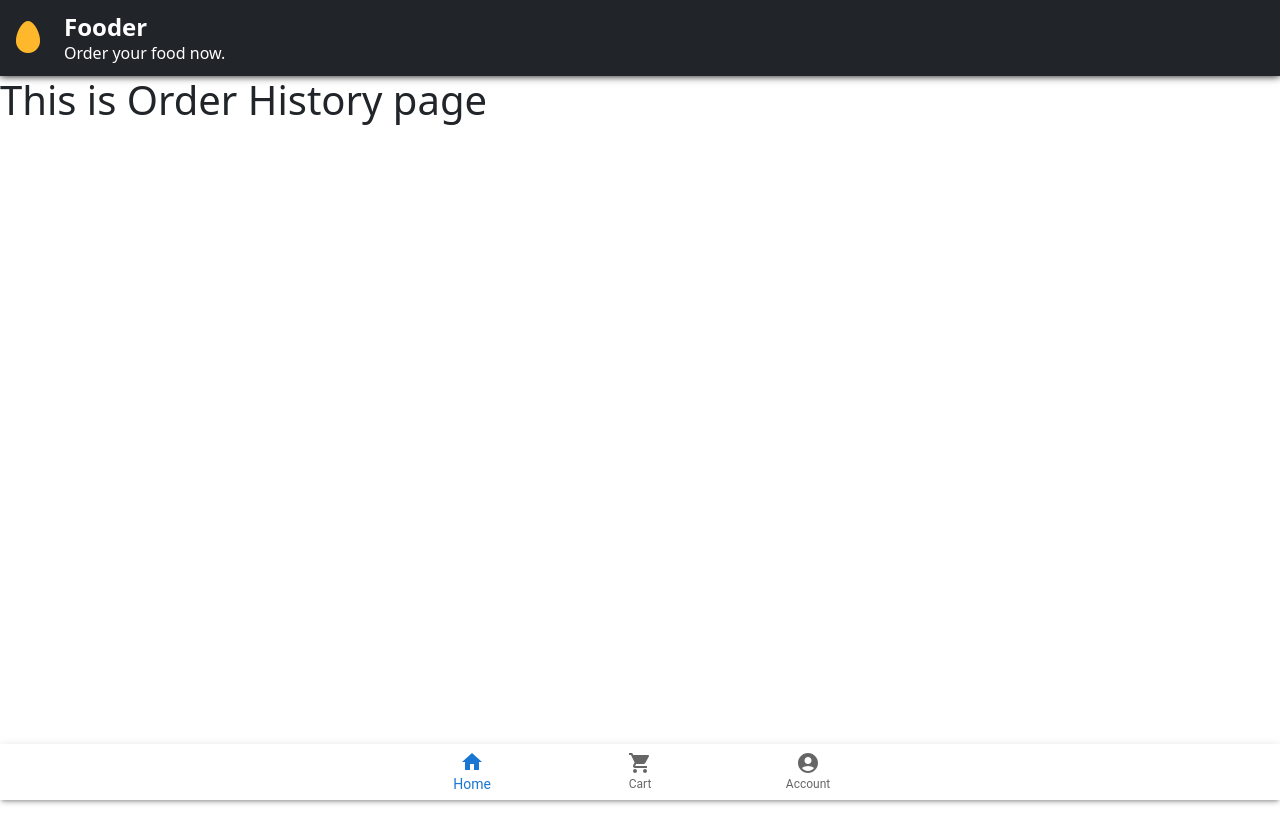
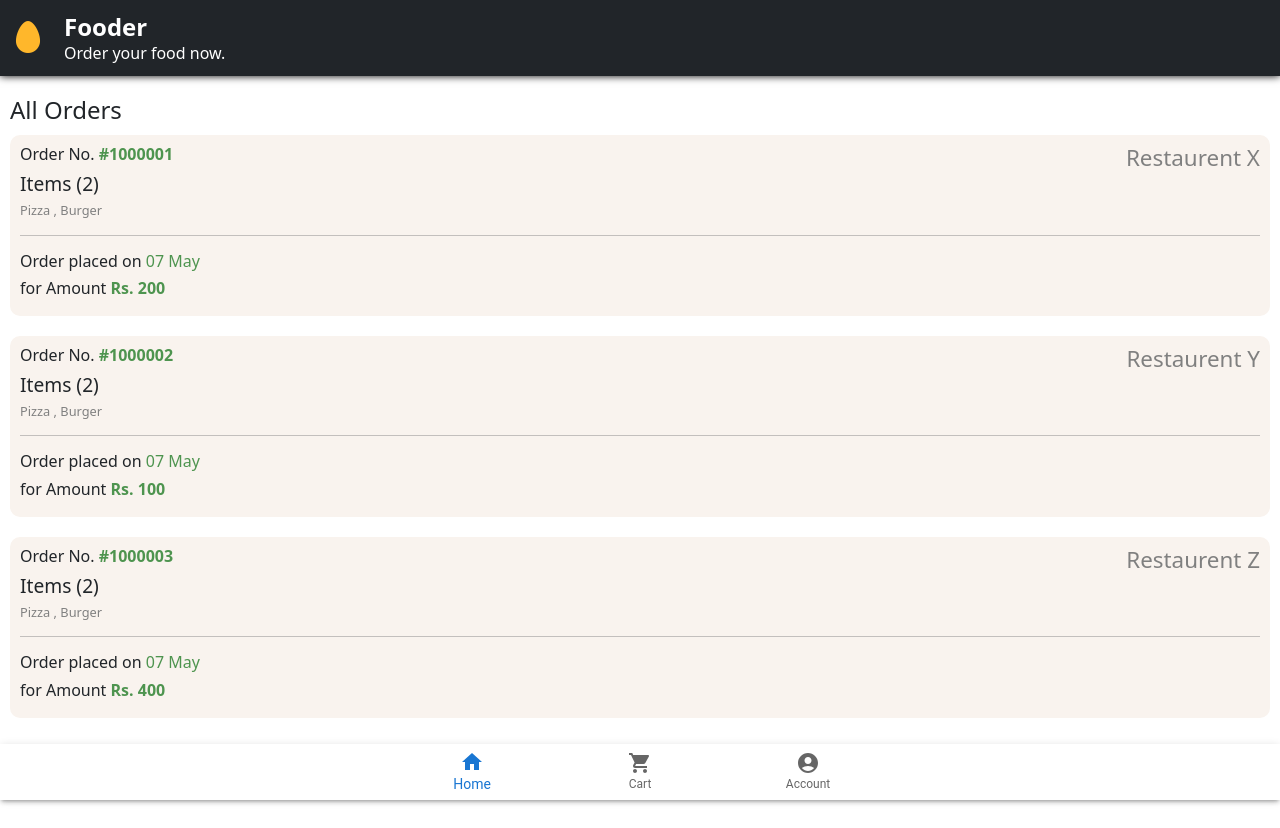
Before and after one commit to mr-harshtyagi/Fooder-client, a React (Create React App) app: page /orderhistory in a window 1280 px wide. Before the commit the page ends 800 px from the top, so only its background shows below. Built offline with nearby package versions, Linux system fonts and the light colour scheme.

Commit message:
order field added

```diff
--- a/src/components/order.jsx
+++ b/src/components/order.jsx
@@ -1 +1,35 @@
 // for making this order component , use dish for knowledge and reference
+
+export default function Order(props) {
+
+  return (
+    <div
+      style={{
+        padding: "10px",
+        textAlign: "left",
+        width: "100%",
+        backgroundColor: "#F9F3EE",
+        borderRadius: "10px",
+        marginBottom:"20px"
+      }}
+    >
+      <h2 style={{ fontSize: "1.4rem", float: "right", color: "grey" }}>
+        {props.resName}
+      </h2>
+      <h2 style={{ fontSize: "1rem" }}>
+        Order No.
+        <span style={{ color: "#4E944F", fontWeight: "700" }}> #{props.orderId}</span>
+      </h2>
+      <h2 style={{ fontSize: "1.2rem" }}>Items (2)</h2>
+      <h3 style={{ fontSize: "0.8rem", fontWeight: "400" , color:"grey"}}>Pizza , Burger</h3>
+      <hr />
+      <h2 style={{ fontSize: "1rem" }}>
+        Order placed on <span style={{ color: "#4E944F" }}>{props.date}</span>
+      </h2>
+      <h2 style={{ fontSize: "1rem" }}>
+        for Amount
+        <span style={{ color: "#4E944F", fontWeight: "700" }}> Rs. {props.total}</span>
+      </h2>
+    </div>
+  );
+}
--- a/src/pages/orderhistory.jsx
+++ b/src/pages/orderhistory.jsx
@@ -3,12 +3,35 @@
 // for now map it 3 times with static data
 import Navbar from "../components/navbar";
 import SimpleBottomNavigation from "../components/bottomnavigation";
-
+import Order from "../components/order";
 export default function OrderHistory() {
   return (
     <div>
       <Navbar />
-      <h1>This is Order History page</h1>
+      <div style={{ padding: "10px", marginTop: "10px" }}>
+        <h1 style={{ marginBottom: "10px", fontSize: "1.5rem" }}>All Orders</h1>
+        <Order
+          key="1"
+          resName="Restaurent X"
+          orderId="1000001"
+          date="07 May"
+          total="200"
+        />
+        <Order
+          key="2"
+          resName="Restaurent Y"
+          orderId="1000002"
+          date="07 May"
+          total="100"
+        />
+        <Order
+          key="3"
+          resName="Restaurent Z"
+          orderId="1000003"
+          date="07 May"
+          total="400"
+        />
+      </div>
       <SimpleBottomNavigation />
     </div>
   );
```
